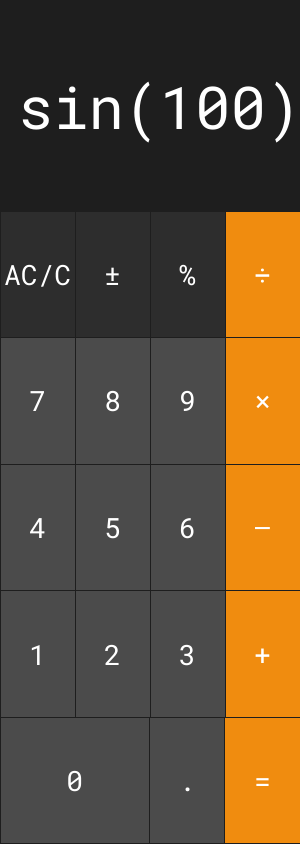
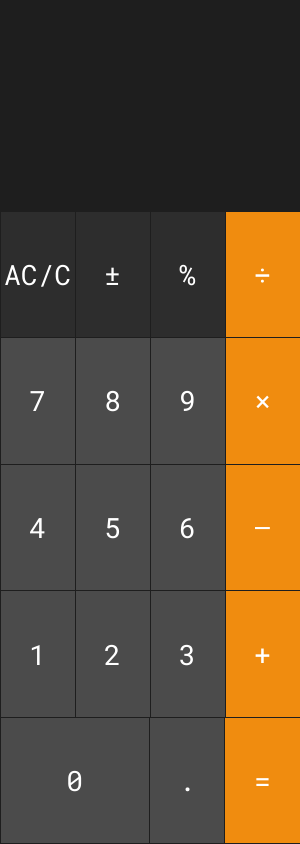
Before and after one commit to germanivanov0719/calculator-electron, an Electron app: page index.html in a window 300 px wide. Drawn offline with Linux system fonts and the light colour scheme.

Commit message:
Make screen empty on start

```diff
--- a/index.html
+++ b/index.html
@@ -12,7 +12,7 @@
 
   <body>
     <div id="screen">
-      <p contenteditable="true" id="content" autofocus="autofocus">sin(100)*π</p>
+      <p contenteditable="true" id="content" autofocus="autofocus"></p>
     </div>
     <div id="keyboard">
       <div class="row">
```
